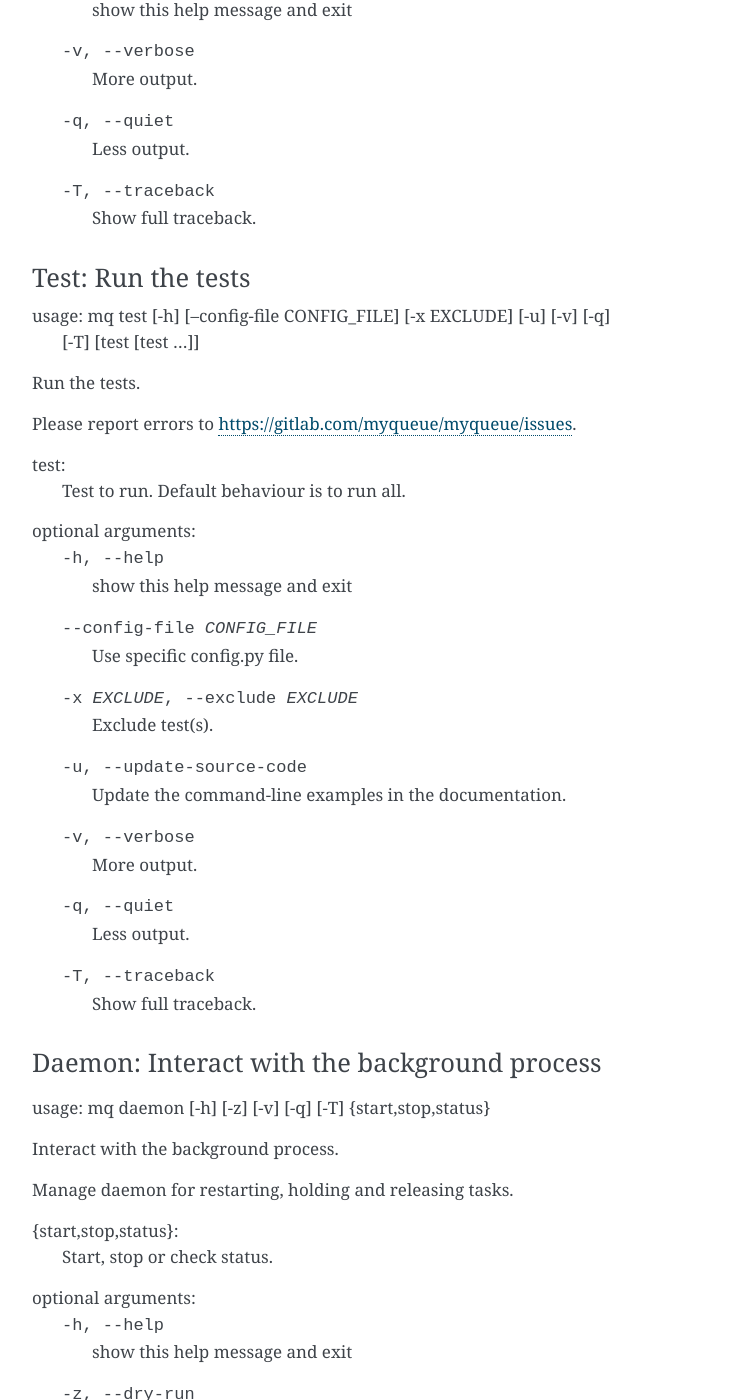
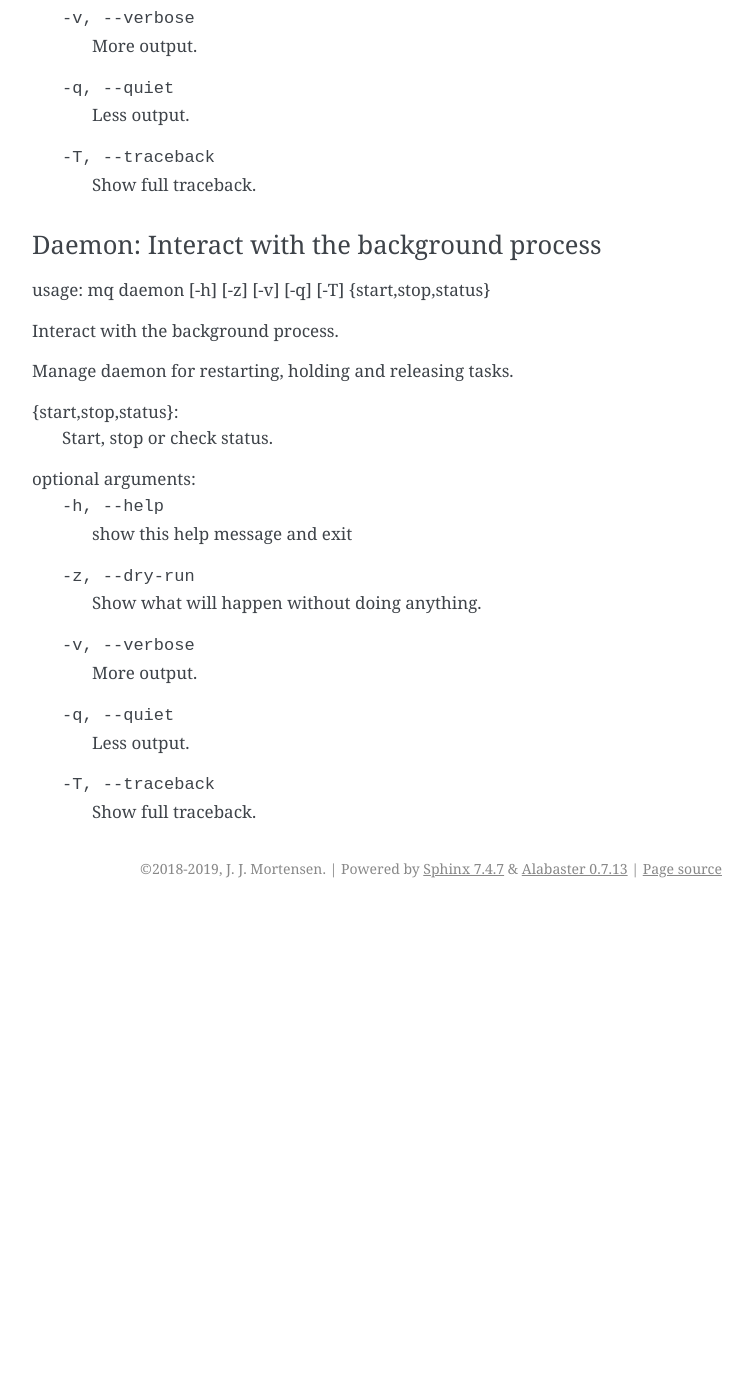
Before and after one commit to Yangxinsix/myqueue, a Sphinx documentation site: the page built from docs/cli.rst, in a window 1280 px wide and 1400 px high, scrolled down 12580 px. Shown: the whole window, without its empty margins (388-1140 px from the left). Built offline with Sphinx 7.4.7, drawn with Linux system fonts in a browser that asks for light colours; after the commit the page ends 13488 px from its top, so only the background shows below that; some of the changed text lies outside the part shown.

Commit message:
Update docs

```diff
--- a/docs/cli.rst
+++ b/docs/cli.rst
@@ -40,8 +40,6 @@ Sub-commands
       - Make sure SLURM/LSF/PBS and MyQueue are in sync
     * - :ref:`completion <completion>`
       - Set up tab-completion for Bash
-    * - :ref:`test <test>`
-      - Run the tests
     * - :ref:`daemon <daemon>`
       - Interact with the background process
 
@@ -467,35 +465,6 @@ optional arguments:
   -T, --traceback  Show full traceback.
 
 
-.. _test:
-
-Test: Run the tests
--------------------
-
-usage: mq test [-h] [--config-file CONFIG_FILE] [-x EXCLUDE] [-u] [-v] [-q]
-               [-T]
-               [test [test ...]]
-
-Run the tests.
-
-Please report errors to https://gitlab.com/myqueue/myqueue/issues.
-
-test:
-    Test to run. Default behaviour is to run all.
-
-optional arguments:
-  -h, --help            show this help message and exit
-  --config-file CONFIG_FILE
-                        Use specific config.py file.
-  -x EXCLUDE, --exclude EXCLUDE
-                        Exclude test(s).
-  -u, --update-source-code
-                        Update the command-line examples in the documentation.
-  -v, --verbose         More output.
-  -q, --quiet           Less output.
-  -T, --traceback       Show full traceback.
-
-
 .. _daemon:
 
 Daemon: Interact with the background process
```
Also changed, not shown: 1 other file.
